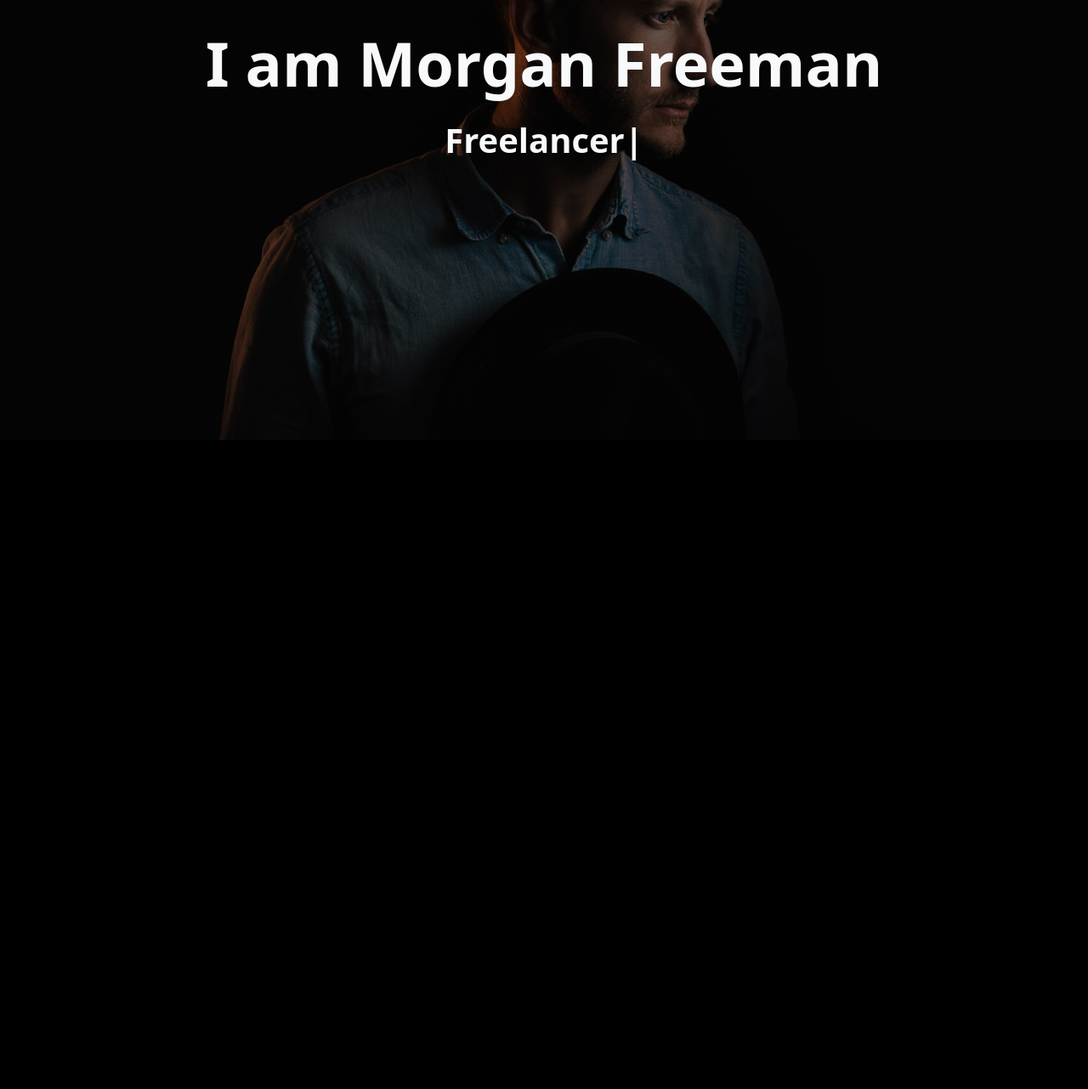
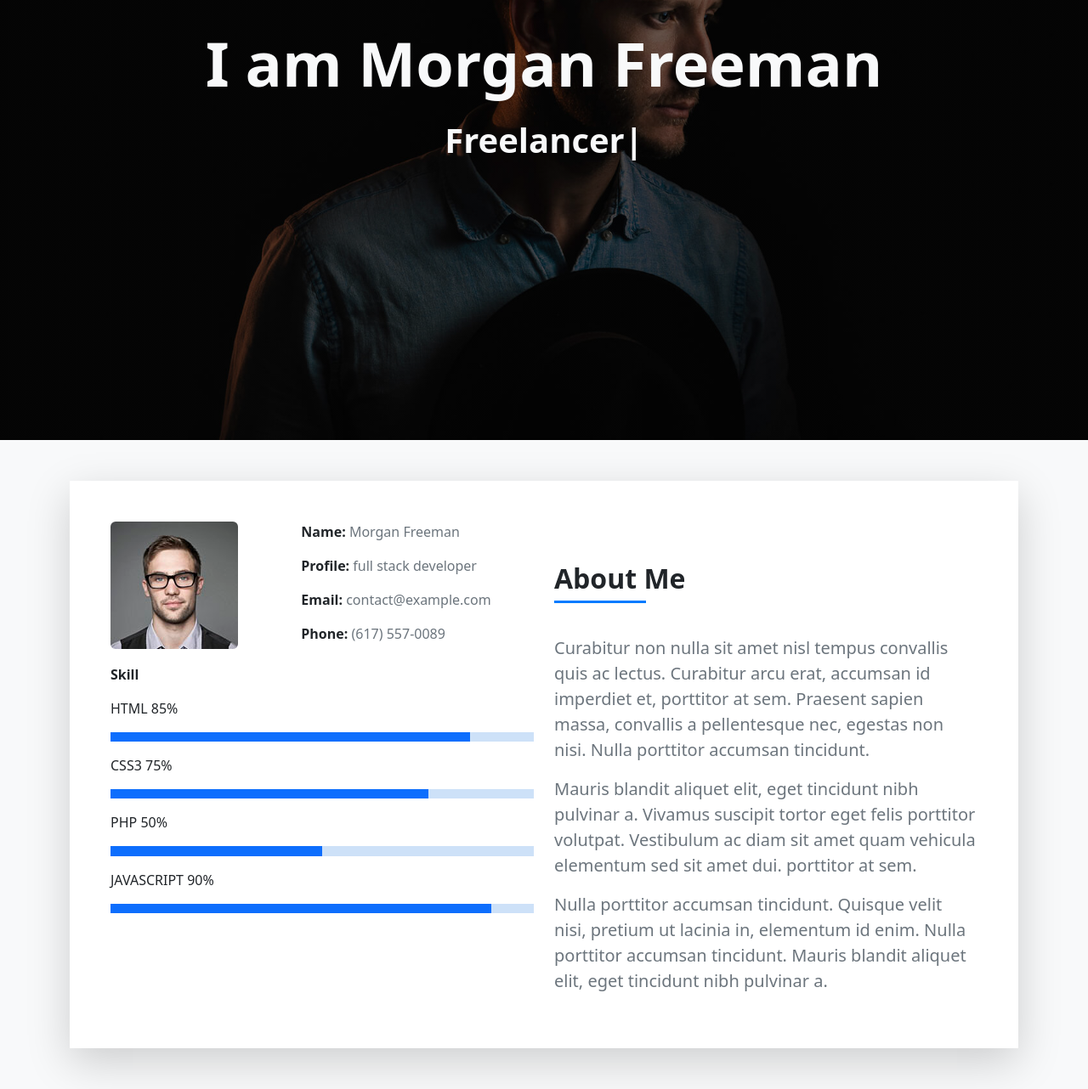
Before and after one commit to FaresElabasery/Devfolio, a plain HTML site: page index.html in a window 1280 px wide. Shown: the part 282-1564 px from the top of the page at 85% size. Before the commit the page ends 800 px from the top, so only its background shows below. Drawn offline with nearby package versions, Linux system fonts and the light colour scheme.

Commit message:
feat:add about section

```diff
--- a/css/main.css
+++ b/css/main.css
@@ -1,9 +1,24 @@
-:root {}
+:root {
+    --primary-color: #007bff;
+    --secondary-color: #6c757d;
+    --success-color: #28a745;
+    --info-color: #17a2b8;
+    --warning-color: #ffc107;
+    --danger-color: #dc3545;
+    --light-color: #f8f9fa;
+    --dark-color: #343a40;
+    --white-color: #ffffff;
+    --black-color: #000000;
+    --font-size-base: 1rem;
+    --font-size-lg: 1.25rem;
+    --font-size-sm: 0.875rem;
+}
 
 body {
     font-family: system-ui, -apple-system, BlinkMacSystemFont, 'Segoe UI', Roboto, Oxygen, Ubuntu, Cantarell, 'Open Sans', 'Helvetica Neue', sans-serif;
-    background-color: black;
+
 }
+
 
 /* navbar */
 .bg-custum-opacity {
@@ -33,7 +48,7 @@ body {
 .dropdown-item:focus,
 .dropdown-item:hover {
     background-color: #fff;
-    color: blue;
+    color: var(--primary-color);
 }
 
 .navbar .nav-link {
@@ -65,7 +80,7 @@ body {
 }
 
 .navbar .deep-dropdown a:hover {
-    color: blue !important;
+    color: var(--primary-color) !important;
 }
 
 .navbar .deep-dropdown>ul {
@@ -102,3 +117,22 @@ section.hero-section{
     background-position: center;
     background-attachment: fixed;
 }
+
+.about-content h2{
+    position: relative;
+    width: fit-content;
+}
+.about-content h2::after{
+    position: absolute;
+    content: "";
+    width: 70%;
+    height: 3px;
+    background-color: var(--primary-color);
+    bottom: -10px;
+    left: 0;
+}
+.progress, .progress-stacked {
+    --bs-progress-bg: #CDE1F8;
+    height: 0.7rem;
+    border-radius: 0;
+}
--- a/index.html
+++ b/index.html
@@ -80,13 +80,86 @@
         </div>
     </nav>
     <!-- hero section -->
-    <section id="home" class="hero-section d-flex align-items-center justify-content-center bg-black text-light min-vh-100">
+    <section id="home"
+        class="hero-section d-flex align-items-center justify-content-center bg-black text-light min-vh-100">
         <div class="container">
             <div class="hero-content d-flex align-items-center justify-content-center flex-column ">
                 <h1 class="fw-semibold display-2">I am Morgan Freeman</h1>
                 <p class="display-6 mt-3 fw-semibold"> <span id="typedJs"></span></p>
             </div>
         </div>
+    </section>
+    <section id="about" class="about-section py-5 bg-light">
+        <div class="container">
+            <div class="about-inner-layer bg-white p-5  shadow-lg">
+                <div class="row">
+                    <div class="col-12 col-md-6 ">
+                        <div class="about-info d-flex align-content-center flex-wrap gap-4">
+                            <div class="about-img ">
+                                <img src="images/testimoial-2.jpg" alt="my photo" class="w-100 rounded-2">
+                            </div>
+                            <div class="about-info  m-lg-auto">
+                                <p class="text-secondary"><span class="fw-semibold text-dark">Name:</span> Morgan
+                                    Freeman</p>
+                                <p class="text-secondary"><span class="fw-semibold text-dark">Profile:</span> full stack
+                                    developer</p>
+                                <p class="text-secondary"><span class="fw-semibold text-dark">Email:</span>
+                                    contact@example.com</p>
+                                <p class="text-secondary"><span class="fw-semibold text-dark">Phone:</span> (617)
+                                    557-0089</p>
+                            </div>
+                        </div>
+                        <p class="fw-semibold  mt-2">Skill</p>
+                        <div class="about-skills d-flex flex-column gap-3">
+                            <span>HTML 85%</span>
+                            <div class="progress" role="progressbar" aria-label="Basic example" aria-valuenow="25"
+                                aria-valuemin="0" aria-valuemax="100">
+                                <div class="progress-bar" style="width: 85%"></div>
+                            </div>
+                            <span>CSS3 75%</span>
+                            <div class="progress" role="progressbar" aria-label="Basic example" aria-valuenow="50"
+                                aria-valuemin="0" aria-valuemax="100">
+                                <div class="progress-bar" style="width: 75%"></div>
+                            </div>
+                            <span>PHP 50%</span>
+                            <div class="progress" role="progressbar" aria-label="Basic example" aria-valuenow="75"
+                                aria-valuemin="0" aria-valuemax="100">
+                                <div class="progress-bar" style="width: 50%"></div>
+                            </div>
+                            <span>JAVASCRIPT 90%</span>
+                            <div class="progress" role="progressbar" aria-label="Basic example" aria-valuenow="100"
+                                aria-valuemin="0" aria-valuemax="100">
+                                <div class="progress-bar" style="width: 90%"></div>
+                            </div>
+                        </div>
+                    </div>
+                    <div class="col-12 col-md-6">
+                        <div class="about-content">
+                            <h2 class="fw-semibold mb-5 mt-5">About Me</h2>
+                            <p class="lead text-secondary">
+                                Curabitur non nulla sit amet nisl tempus convallis quis ac lectus. Curabitur arcu erat,
+                                accumsan id imperdiet et, porttitor at sem. Praesent sapien massa, convallis a
+                                pellentesque
+                                nec, egestas non nisi. Nulla porttitor accumsan tincidunt.
+                            </p>
+                            <p class="lead text-secondary">
+                                Mauris blandit aliquet elit, eget tincidunt nibh pulvinar a. Vivamus suscipit tortor
+                                eget
+                                felis porttitor volutpat. Vestibulum ac diam sit amet quam vehicula elementum sed sit
+                                amet
+                                dui. porttitor at sem.
+                            </p>
+                            <p class="lead text-secondary">
+                                Nulla porttitor accumsan tincidunt. Quisque velit nisi, pretium ut lacinia in, elementum
+                                id
+                                enim. Nulla porttitor accumsan tincidunt. Mauris blandit aliquet elit, eget tincidunt
+                                nibh
+                                pulvinar a.
+                            </p>
+                        </div>
+                    </div>
+                </div>
+            </div>
     </section>
     <!-- scripts bootstrap -->
     <script src="js/bootstrap.bundle.min.js"></script>
```
